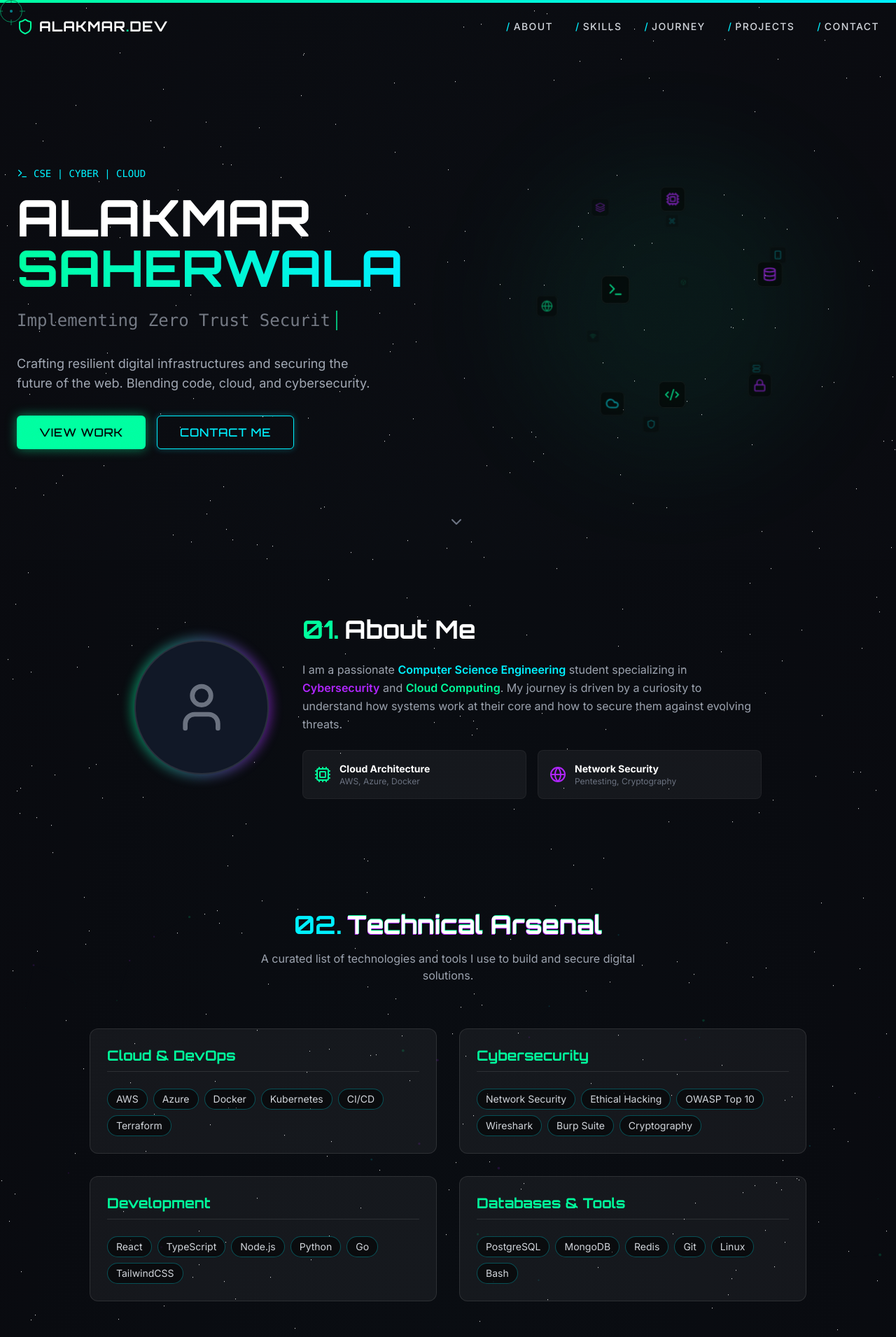
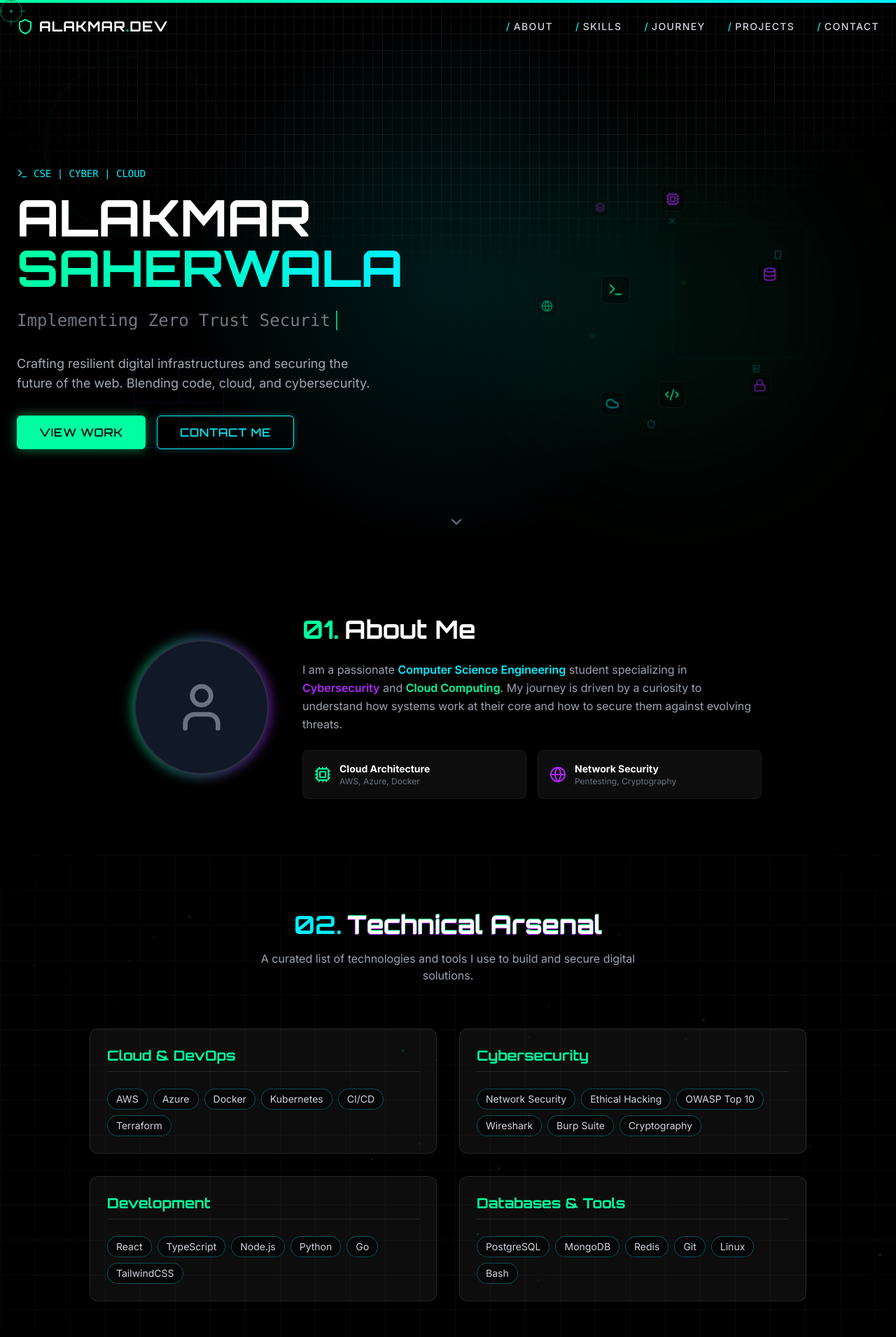
Before and after one commit to AlamdaarTechnologies/a_p_trial, a React (Vite) app: page / in a window 1280 px wide. Shown: the top 1911 px of the page at 70% size. Built offline with nearby package versions, Linux system fonts and the light colour scheme.

Commit message:
Restore background to main branch state (ParallaxBackground)

```diff
--- a/src/components/layout/Layout.tsx
+++ b/src/components/layout/Layout.tsx
@@ -1,6 +1,6 @@
 import { Navbar } from './Navbar';
-import { StarryBackground } from '../ui/StarryBackground';
 import { NoiseOverlay } from '../ui/NoiseOverlay';
+import { ParallaxBackground } from '../ui/ParallaxBackground';
 import { SmoothScroll } from '../ui/SmoothScroll';
 // import { Footer } from './Footer'; // To be implemented
 
@@ -10,10 +10,10 @@ interface LayoutProps {
 
 export function Layout({ children }: LayoutProps) {
     return (
-        <div className="min-h-screen text-white selection:bg-cyber-500 selection:text-black font-inter overflow-x-hidden relative">
+        <div className="min-h-screen bg-black text-white selection:bg-cyber-500 selection:text-black font-inter overflow-x-hidden relative">
             <SmoothScroll />
-            <StarryBackground />
             <NoiseOverlay />
+            <ParallaxBackground />
             <Navbar />
             <main className="relative z-10">{children}</main>
             {/* <Footer /> */}
--- a/src/components/sections/About.tsx
+++ b/src/components/sections/About.tsx
@@ -6,7 +6,7 @@ import { GlitchText } from '../ui/GlitchText';
 
 export function About() {
     return (
-        <section id="about" className="py-20 relative overflow-hidden">
+        <section id="about" className="py-20 bg-black relative overflow-hidden">
             {/* <CyberBackground variant="cyan" /> */}
             <div className="container mx-auto px-6">
                 <motion.div
--- a/src/components/sections/Contact.tsx
+++ b/src/components/sections/Contact.tsx
@@ -9,10 +9,10 @@ import { GlassCard } from '../ui/GlassCard';
 
 export function Contact() {
     return (
-        <section id="contact" className="py-20 relative">
+        <section id="contact" className="py-20 bg-black relative">
             {/* <CyberBackground variant="blue" /> */}
             <TechBackground />
-            {/* Background elements removed to show StarryBackground */}
+            <div className="absolute inset-0 bg-[radial-gradient(circle_at_50%_100%,rgba(176,38,255,0.1),transparent_50%)] pointer-events-none" />
 
             <div className="container mx-auto px-6 relative z-10">
                 <motion.div
--- a/src/components/sections/Hero.tsx
+++ b/src/components/sections/Hero.tsx
@@ -45,12 +45,14 @@ export function Hero() {
     }, [text, isDeleting, loopNum, typingSpeed, phrases]);
 
     return (
-        <section className="relative min-h-screen flex items-center justify-center overflow-hidden pt-20 z-10">
+        <section className="relative min-h-screen flex items-center justify-center overflow-hidden pt-20">
             {/* <CyberBackground variant="default" /> */}
 
             {/* Background Elements */}
-            {/* Background Elements - Removed to show global Starry Background */}
-            <div className="absolute inset-0 z-0 pointer-events-none" />
+            <div className="absolute inset-0 z-0">
+                <div className="absolute top-0 left-0 w-full h-full bg-[radial-gradient(circle_at_50%_50%,rgba(0,240,255,0.1),transparent_50%)]" />
+                <div className="absolute inset-0 bg-[linear-gradient(to_right,#4f4f4f2e_1px,transparent_1px),linear-gradient(to_bottom,#4f4f4f2e_1px,transparent_1px)] bg-[size:14px_24px] [mask-image:radial-gradient(ellipse_60%_50%_at_50%_0%,#000_70%,transparent_100%)]" />
+            </div>
 
             <div className="container mx-auto px-6 relative z-10 grid md:grid-cols-2 gap-12 items-center">
 
--- a/src/components/sections/Projects.tsx
+++ b/src/components/sections/Projects.tsx
@@ -93,7 +93,7 @@ function ProjectCard({ project, index }: { project: any, index: number }) {
 
 export function Projects() {
     return (
-        <section id="projects" className="py-20 text-white relative overflow-hidden">
+        <section id="projects" className="py-20 bg-black text-white relative overflow-hidden">
             {/* <CyberBackground variant="orange" /> */}
             <div className="container mx-auto px-6 relative z-10">
                 <motion.div
--- a/src/components/sections/Skills.tsx
+++ b/src/components/sections/Skills.tsx
@@ -14,11 +14,12 @@ const skills = [
 
 export function Skills() {
     return (
-        <section id="skills" className="py-20 relative">
+        <section id="skills" className="py-20 bg-black relative">
             {/* <CyberBackground variant="green" /> */}
             <TechBackground />
 
-            {/* Background elements removed to show StarryBackground */}
+            {/* Background Noise/Grid - kept for texture, but TechBackground adds motion */}
+            <div className="absolute inset-0 bg-[linear-gradient(rgba(255,255,255,0.03)_1px,transparent_1px),linear-gradient(90deg,rgba(255,255,255,0.03)_1px,transparent_1px)] bg-[size:50px_50px] [mask-image:radial-gradient(ellipse_80%_80%_at_50%_50%,#000_70%,transparent_100%)] pointer-events-none" />
 
             <div className="container mx-auto px-6 relative z-10">
                 <motion.div
--- a/src/components/sections/Timeline.tsx
+++ b/src/components/sections/Timeline.tsx
@@ -46,7 +46,7 @@ const sentiment = [
 
 export function Timeline() {
     return (
-        <section id="timeline" className="py-20 relative overflow-hidden">
+        <section id="timeline" className="py-20 bg-black relative overflow-hidden">
             {/* <CyberBackground variant="purple" /> */}
             <div className="container mx-auto px-6 relative z-10">
                 <motion.div
```
